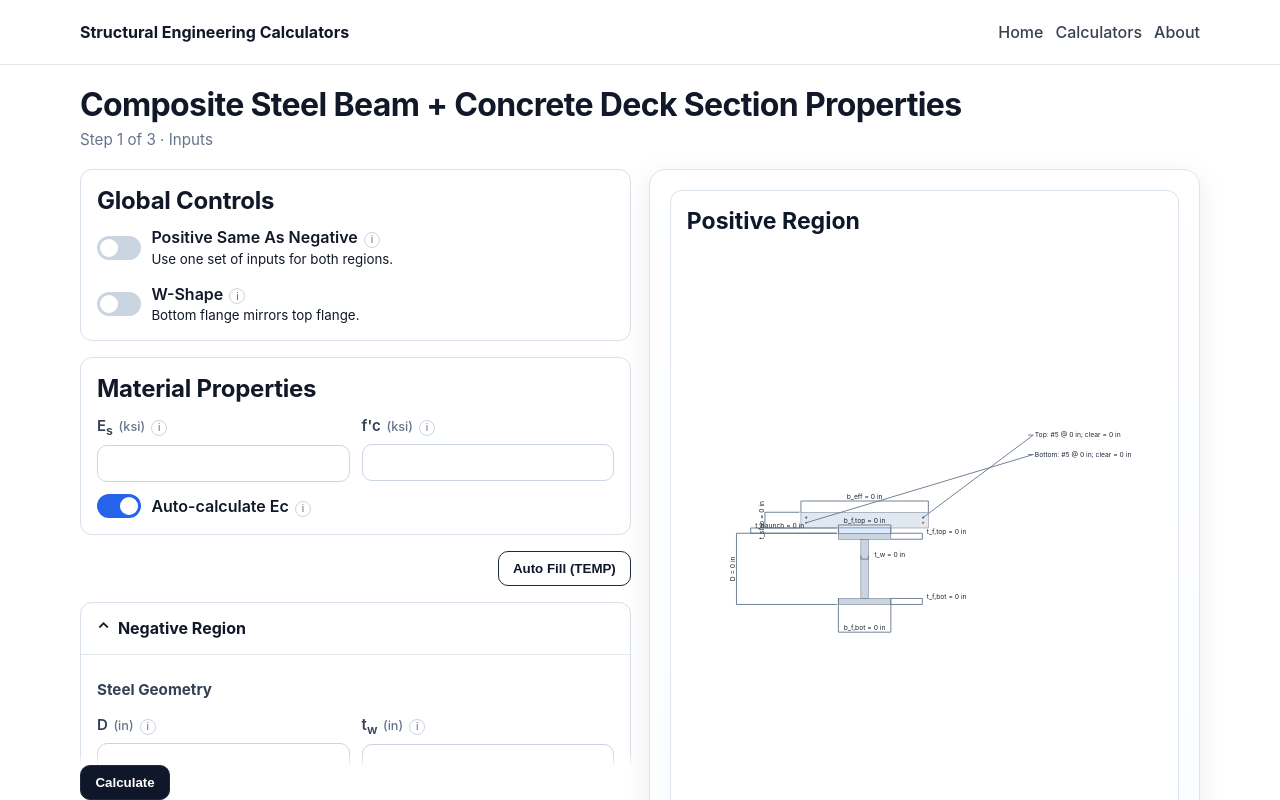
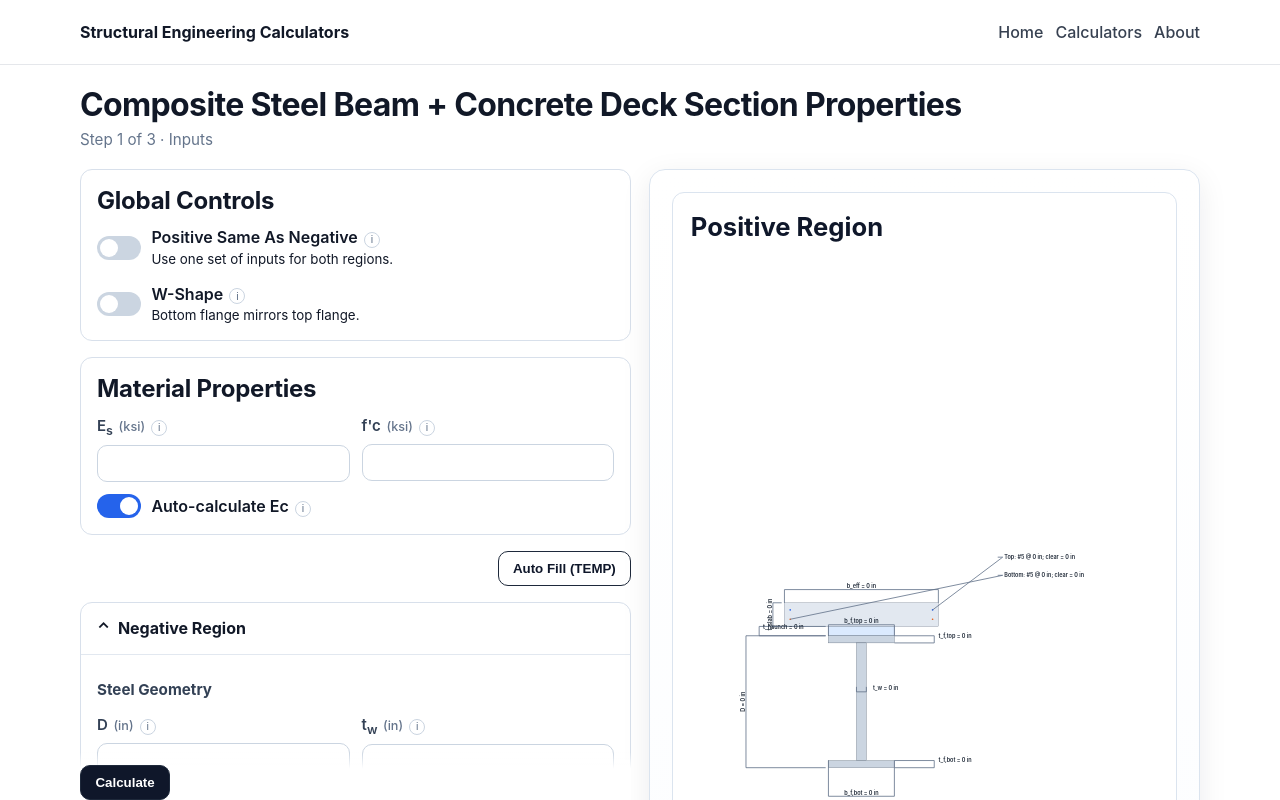
Before and after one commit to parkerallen22/Structural-Engineering-Calculation, a Next.js app: page /calculators/composite-section-properties in a window 1280 px wide. Shown: the top 800 px of the page. Built offline with nearby package versions, Linux system fonts and the light colour scheme.

Commit message:
Improve page 1 section diagram readability and sizing

```diff
--- a/src/app/calculators/composite-section-properties/page.js
+++ b/src/app/calculators/composite-section-properties/page.js
@@ -235,47 +235,47 @@ function SectionSketch({ region, title, compact = false }) {
   const tSlab = toNumber(region.tSlab, 8);
   const bEff = toNumber(region.bEff, Math.max(bfTop, bfBot));
 
-  const viewWidth = 1180;
-  const viewHeight = compact ? 700 : 760;
-  const viewPadding = 44;
-  const centerX = 430;
-  const baseY = compact ? 570 : 620;
-  const availableHeight = compact ? 500 : 540;
+  const viewWidth = 1460;
+  const viewHeight = compact ? 1060 : 1120;
+  const viewPadding = 120;
+  const centerX = 500;
+  const baseY = compact ? 900 : 950;
+  const availableHeight = compact ? 760 : 820;
 
   const verticalScale = availableHeight / Math.max(D + tHaunch + tSlab, 1);
-  const horizontalScale = 500 / Math.max(bEff, bfTop, bfBot, 1);
+  const horizontalScale = 620 / Math.max(bEff, bfTop, bfBot, 1);
 
-  const slabH = clampInchesToPx(tSlab, verticalScale, 42, compact ? 170 : 190);
-  const haunchH = clampInchesToPx(tHaunch, verticalScale, 14, 64);
-  const steelH = clampInchesToPx(D, verticalScale, 190, compact ? 360 : 390);
+  const slabH = clampInchesToPx(tSlab, verticalScale, 86, compact ? 320 : 360);
+  const haunchH = clampInchesToPx(tHaunch, verticalScale, 34, 100);
+  const steelH = clampInchesToPx(D, verticalScale, 480, compact ? 620 : 700);
 
-  const topFlangeH = clampInchesToPx(tfTop, verticalScale, 16, 46);
-  const bottomFlangeH = clampInchesToPx(tfBot, verticalScale, 16, 46);
-  const webH = Math.max(28, steelH - topFlangeH - bottomFlangeH);
+  const topFlangeH = clampInchesToPx(tfTop, verticalScale, 26, 78);
+  const bottomFlangeH = clampInchesToPx(tfBot, verticalScale, 26, 78);
+  const webH = Math.max(80, steelH - topFlangeH - bottomFlangeH);
 
-  const slabW = clampInchesToPx(bEff, horizontalScale, 340, 620);
-  const topFlangeW = clampInchesToPx(bfTop, horizontalScale, 140, 440);
-  const bottomFlangeW = clampInchesToPx(bfBot, horizontalScale, 140, 440);
-  const webW = clampInchesToPx(tw, horizontalScale, 20, 64);
+  const slabW = clampInchesToPx(bEff, horizontalScale, 560, 840);
+  const topFlangeW = clampInchesToPx(bfTop, horizontalScale, 240, 580);
+  const bottomFlangeW = clampInchesToPx(bfBot, horizontalScale, 240, 580);
+  const webW = clampInchesToPx(tw, horizontalScale, 36, 110);
 
   const steelTopY = baseY - steelH;
   const haunchY = steelTopY - haunchH;
   const slabY = haunchY - slabH;
 
-  const topBarY = slabY + clampInchesToPx(region.rebarTop.clearDistance, verticalScale, 14, slabH * 0.45);
-  const bottomBarY = slabY + slabH - clampInchesToPx(region.rebarBottom.clearDistance, verticalScale, 14, slabH * 0.45);
-  const topBars = computeBarLayout(slabW - 28, region.rebarTop.spacing, bEff);
-  const bottomBars = computeBarLayout(slabW - 28, region.rebarBottom.spacing, bEff);
+  const topBarY = slabY + clampInchesToPx(region.rebarTop.clearDistance, verticalScale, 26, slabH * 0.45);
+  const bottomBarY = slabY + slabH - clampInchesToPx(region.rebarBottom.clearDistance, verticalScale, 26, slabH * 0.45);
+  const topBars = computeBarLayout(slabW - 42, region.rebarTop.spacing, bEff);
+  const bottomBars = computeBarLayout(slabW - 42, region.rebarBottom.spacing, bEff);
   const topBarR = computeBarRadius(region.rebarTop.barSize);
   const bottomBarR = computeBarRadius(region.rebarBottom.barSize);
 
   const markerId = `arrow-${title ?? 'single'}`;
   const dimensionTextClass = styles.dimensionText;
-  const smallDimX = centerX + Math.max(topFlangeW, bottomFlangeW) / 2 + 84;
-  const twDimY = steelTopY + topFlangeH + webH / 2 - 26;
-  const topNoteY = compact ? 124 : 146;
-  const bottomNoteY = compact ? 176 : 202;
-  const noteX = 884;
+  const smallDimX = centerX + Math.max(topFlangeW, bottomFlangeW) / 2 + 145;
+  const twDimY = steelTopY + topFlangeH + webH / 2 - 36;
+  const topNoteY = compact ? 142 : 164;
+  const bottomNoteY = compact ? 208 : 236;
+  const noteX = 1020;
 
   const topBarText = region.rebarTop.alternatingBars
     ? `${region.rebarTop.barSize} @ ${fmtSketch(region.rebarTop.spacing)} in, ${region.rebarTop.altBarSize} @ ${fmtSketch(region.rebarTop.altSpacing)} in`
@@ -290,8 +290,8 @@ function SectionSketch({ region, title, compact = false }) {
       {title ? <h4>{title}</h4> : null}
       <svg className={`${styles.sectionSketch} ${compact ? styles.sectionSketchCompact : ''}`} viewBox={`${-viewPadding} ${-viewPadding} ${viewWidth + viewPadding * 2} ${viewHeight + viewPadding * 2}`} role="img" aria-label={`Composite section sketch ${title ?? ''}`}>
         <defs>
-          <marker id={markerId} markerWidth="12" markerHeight="12" refX="2" refY="6" markerUnits="strokeWidth" orient="auto-start-reverse">
-            <path d="M0,6 L12,0 L12,12 z" fill="#64748b" />
+          <marker id={markerId} markerWidth="14" markerHeight="14" refX="3" refY="7" markerUnits="strokeWidth" orient="auto-start-reverse">
+            <path d="M0,7 L14,0 L14,14 z" fill="#64748b" />
           </marker>
         </defs>
 
@@ -305,22 +305,22 @@ function SectionSketch({ region, title, compact = false }) {
         {topBars.map((offset) => <circle key={`top-${offset}`} cx={centerX + offset} cy={topBarY} r={topBarR} fill="#2563eb" />)}
         {bottomBars.map((offset) => <circle key={`bot-${offset}`} cx={centerX + offset} cy={bottomBarY} r={bottomBarR} fill="#ea580c" />)}
 
-        <Dimension markerId={markerId} orientation="vertical" x1={88} y1={baseY} x2={88} y2={steelTopY} extA={{ x1: centerX - bottomFlangeW / 2 - 4, y1: baseY, x2: 88, y2: baseY }} extB={{ x1: centerX - topFlangeW / 2 - 4, y1: steelTopY, x2: 88, y2: steelTopY }} label={`D = ${fmtSketch(D)} in`} className={styles.dimensionLine} textClassName={dimensionTextClass} />
-        <Dimension markerId={markerId} orientation="vertical" x1={126} y1={haunchY} x2={126} y2={steelTopY} extA={{ x1: centerX - topFlangeW / 2 - 4, y1: steelTopY, x2: 126, y2: steelTopY }} extB={{ x1: centerX - topFlangeW / 2 - 4, y1: haunchY, x2: 126, y2: haunchY }} label={`t_haunch = ${fmtSketch(tHaunch)} in`} className={styles.dimensionLine} textClassName={dimensionTextClass} labelX={138} textAnchor="start" rotateLabel={false} />
-        <Dimension markerId={markerId} orientation="vertical" x1={164} y1={slabY} x2={164} y2={haunchY} extA={{ x1: centerX - slabW / 2 - 4, y1: slabY, x2: 164, y2: slabY }} extB={{ x1: centerX - slabW / 2 - 4, y1: haunchY, x2: 164, y2: haunchY }} label={`t_slab = ${fmtSketch(tSlab)} in`} className={styles.dimensionLine} textClassName={dimensionTextClass} />
+        <Dimension markerId={markerId} orientation="vertical" x1={80} y1={baseY} x2={80} y2={steelTopY} extA={{ x1: centerX - bottomFlangeW / 2 - 10, y1: baseY, x2: 80, y2: baseY }} extB={{ x1: centerX - topFlangeW / 2 - 10, y1: steelTopY, x2: 80, y2: steelTopY }} label={`D = ${fmtSketch(D)} in`} className={styles.dimensionLine} textClassName={dimensionTextClass} />
+        <Dimension markerId={markerId} orientation="vertical" x1={128} y1={haunchY} x2={128} y2={steelTopY} extA={{ x1: centerX - topFlangeW / 2 - 10, y1: steelTopY, x2: 128, y2: steelTopY }} extB={{ x1: centerX - topFlangeW / 2 - 10, y1: haunchY, x2: 128, y2: haunchY }} label={`t_haunch = ${fmtSketch(tHaunch)} in`} className={styles.dimensionLine} textClassName={dimensionTextClass} labelX={142} textAnchor="start" rotateLabel={false} />
+        <Dimension markerId={markerId} orientation="vertical" x1={178} y1={slabY} x2={178} y2={haunchY} extA={{ x1: centerX - slabW / 2 - 10, y1: slabY, x2: 178, y2: slabY }} extB={{ x1: centerX - slabW / 2 - 10, y1: haunchY, x2: 178, y2: haunchY }} label={`t_slab = ${fmtSketch(tSlab)} in`} className={styles.dimensionLine} textClassName={dimensionTextClass} />
 
-        <Dimension markerId={markerId} orientation="horizontal" x1={centerX - slabW / 2} y1={slabY - 30} x2={centerX + slabW / 2} y2={slabY - 30} extA={{ x1: centerX - slabW / 2, y1: slabY, x2: centerX - slabW / 2, y2: slabY - 30 }} extB={{ x1: centerX + slabW / 2, y1: slabY, x2: centerX + slabW / 2, y2: slabY - 30 }} label={`b_eff = ${fmtSketch(bEff)} in`} className={styles.dimensionLine} textClassName={dimensionTextClass} />
-        <Dimension markerId={markerId} orientation="horizontal" x1={centerX - topFlangeW / 2} y1={steelTopY - 22} x2={centerX + topFlangeW / 2} y2={steelTopY - 22} extA={{ x1: centerX - topFlangeW / 2, y1: steelTopY, x2: centerX - topFlangeW / 2, y2: steelTopY - 22 }} extB={{ x1: centerX + topFlangeW / 2, y1: steelTopY, x2: centerX + topFlangeW / 2, y2: steelTopY - 22 }} label={`b_f,top = ${fmtSketch(bfTop)} in`} className={styles.dimensionLine} textClassName={dimensionTextClass} />
-        <Dimension markerId={markerId} orientation="horizontal" x1={centerX - bottomFlangeW / 2} y1={baseY + 74} x2={centerX + bottomFlangeW / 2} y2={baseY + 74} extA={{ x1: centerX - bottomFlangeW / 2, y1: baseY - bottomFlangeH, x2: centerX - bottomFlangeW / 2, y2: baseY + 74 }} extB={{ x1: centerX + bottomFlangeW / 2, y1: baseY - bottomFlangeH, x2: centerX + bottomFlangeW / 2, y2: baseY + 74 }} label={`b_f,bot = ${fmtSketch(bfBot)} in`} className={styles.dimensionLine} textClassName={dimensionTextClass} />
-        <Dimension markerId={markerId} orientation="vertical" x1={smallDimX} y1={steelTopY} x2={smallDimX} y2={steelTopY + topFlangeH} extA={{ x1: centerX + topFlangeW / 2, y1: steelTopY, x2: smallDimX, y2: steelTopY }} extB={{ x1: centerX + topFlangeW / 2, y1: steelTopY + topFlangeH, x2: smallDimX, y2: steelTopY + topFlangeH }} label={`t_f,top = ${fmtSketch(tfTop)} in`} className={styles.dimensionLine} textClassName={dimensionTextClass} labelX={smallDimX + 12} textAnchor="start" rotateLabel={false} />
-        <Dimension markerId={markerId} orientation="vertical" x1={smallDimX} y1={baseY - bottomFlangeH} x2={smallDimX} y2={baseY} extA={{ x1: centerX + bottomFlangeW / 2, y1: baseY - bottomFlangeH, x2: smallDimX, y2: baseY - bottomFlangeH }} extB={{ x1: centerX + bottomFlangeW / 2, y1: baseY, x2: smallDimX, y2: baseY }} label={`t_f,bot = ${fmtSketch(tfBot)} in`} className={styles.dimensionLine} textClassName={dimensionTextClass} labelX={smallDimX + 12} textAnchor="start" rotateLabel={false} />
-        <Dimension markerId={markerId} orientation="horizontal" x1={centerX - webW / 2} y1={twDimY} x2={centerX + webW / 2} y2={twDimY} extA={{ x1: centerX - webW / 2, y1: twDimY - 10, x2: centerX - webW / 2, y2: twDimY }} extB={{ x1: centerX + webW / 2, y1: twDimY - 10, x2: centerX + webW / 2, y2: twDimY }} label={`t_w = ${fmtSketch(tw)} in`} className={styles.dimensionLine} textClassName={dimensionTextClass} labelX={centerX + webW / 2 + 16} labelY={twDimY} textAnchor="start" rotateLabel={false} />
+        <Dimension markerId={markerId} orientation="horizontal" x1={centerX - slabW / 2} y1={slabY - 48} x2={centerX + slabW / 2} y2={slabY - 48} extA={{ x1: centerX - slabW / 2, y1: slabY, x2: centerX - slabW / 2, y2: slabY - 48 }} extB={{ x1: centerX + slabW / 2, y1: slabY, x2: centerX + slabW / 2, y2: slabY - 48 }} label={`b_eff = ${fmtSketch(bEff)} in`} className={styles.dimensionLine} textClassName={dimensionTextClass} />
+        <Dimension markerId={markerId} orientation="horizontal" x1={centerX - topFlangeW / 2} y1={steelTopY - 40} x2={centerX + topFlangeW / 2} y2={steelTopY - 40} extA={{ x1: centerX - topFlangeW / 2, y1: steelTopY, x2: centerX - topFlangeW / 2, y2: steelTopY - 40 }} extB={{ x1: centerX + topFlangeW / 2, y1: steelTopY, x2: centerX + topFlangeW / 2, y2: steelTopY - 40 }} label={`b_f,top = ${fmtSketch(bfTop)} in`} className={styles.dimensionLine} textClassName={dimensionTextClass} />
+        <Dimension markerId={markerId} orientation="horizontal" x1={centerX - bottomFlangeW / 2} y1={baseY + 104} x2={centerX + bottomFlangeW / 2} y2={baseY + 104} extA={{ x1: centerX - bottomFlangeW / 2, y1: baseY - bottomFlangeH, x2: centerX - bottomFlangeW / 2, y2: baseY + 104 }} extB={{ x1: centerX + bottomFlangeW / 2, y1: baseY - bottomFlangeH, x2: centerX + bottomFlangeW / 2, y2: baseY + 104 }} label={`b_f,bot = ${fmtSketch(bfBot)} in`} className={styles.dimensionLine} textClassName={dimensionTextClass} />
+        <Dimension markerId={markerId} orientation="vertical" x1={smallDimX} y1={steelTopY} x2={smallDimX} y2={steelTopY + topFlangeH} extA={{ x1: centerX + topFlangeW / 2, y1: steelTopY, x2: smallDimX, y2: steelTopY }} extB={{ x1: centerX + topFlangeW / 2, y1: steelTopY + topFlangeH, x2: smallDimX, y2: steelTopY + topFlangeH }} label={`t_f,top = ${fmtSketch(tfTop)} in`} className={styles.dimensionLine} textClassName={dimensionTextClass} labelX={smallDimX + 16} textAnchor="start" rotateLabel={false} />
+        <Dimension markerId={markerId} orientation="vertical" x1={smallDimX} y1={baseY - bottomFlangeH} x2={smallDimX} y2={baseY} extA={{ x1: centerX + bottomFlangeW / 2, y1: baseY - bottomFlangeH, x2: smallDimX, y2: baseY - bottomFlangeH }} extB={{ x1: centerX + bottomFlangeW / 2, y1: baseY, x2: smallDimX, y2: baseY }} label={`t_f,bot = ${fmtSketch(tfBot)} in`} className={styles.dimensionLine} textClassName={dimensionTextClass} labelX={smallDimX + 16} textAnchor="start" rotateLabel={false} />
+        <Dimension markerId={markerId} orientation="horizontal" x1={centerX - webW / 2} y1={twDimY} x2={centerX + webW / 2} y2={twDimY} extA={{ x1: centerX - webW / 2, y1: twDimY - 18, x2: centerX - webW / 2, y2: twDimY }} extB={{ x1: centerX + webW / 2, y1: twDimY - 18, x2: centerX + webW / 2, y2: twDimY }} label={`t_w = ${fmtSketch(tw)} in`} className={styles.dimensionLine} textClassName={dimensionTextClass} labelX={centerX + webW / 2 + 24} labelY={twDimY} textAnchor="start" rotateLabel={false} />
 
         <text x={noteX} y={topNoteY} className={dimensionTextClass}>Top: {topBarText}; clear = {fmtSketch(region.rebarTop.clearDistance)} in</text>
         <text x={noteX} y={bottomNoteY} className={dimensionTextClass}>Bottom: {bottomBarText}; clear = {fmtSketch(region.rebarBottom.clearDistance)} in</text>
 
-        <polyline points={`${noteX - 18},${topNoteY - 6} ${noteX - 4},${topNoteY - 6} ${centerX + topBars[topBars.length - 1]},${topBarY}`} className={styles.dimensionLine} fill="none" markerEnd={`url(#${markerId})`} />
-        <polyline points={`${noteX - 18},${bottomNoteY - 6} ${noteX - 4},${bottomNoteY - 6} ${centerX + bottomBars[bottomBars.length - 2]},${bottomBarY}`} className={styles.dimensionLine} fill="none" markerEnd={`url(#${markerId})`} />
+        <polyline points={`${noteX - 24},${topNoteY - 8} ${noteX - 6},${topNoteY - 8} ${centerX + topBars[topBars.length - 1]},${topBarY}`} className={styles.dimensionLine} fill="none" markerEnd={`url(#${markerId})`} />
+        <polyline points={`${noteX - 24},${bottomNoteY - 8} ${noteX - 6},${bottomNoteY - 8} ${centerX + bottomBars[bottomBars.length - 2]},${bottomBarY}`} className={styles.dimensionLine} fill="none" markerEnd={`url(#${markerId})`} />
       </svg>
     </article>
   );
--- a/src/app/calculators/composite-section-properties/page.module.css
+++ b/src/app/calculators/composite-section-properties/page.module.css
@@ -93,58 +93,74 @@
 
 
 .diagramPanel {
-  padding: 1.25rem;
+  padding: 1.4rem;
   border-radius: 16px;
   border: 1px solid #dbe4ef;
   background: linear-gradient(180deg, #ffffff 0%, #f8fbff 100%);
   box-shadow: 0 8px 30px rgba(15, 23, 42, 0.08);
   overflow: visible;
+  min-height: 980px;
 }
 
 .diagramStack {
   display: grid;
-  gap: 1.1rem;
+  gap: 1.4rem;
 }
 
 .diagramCard {
   border: 1px solid #dbe4ef;
   border-radius: 12px;
   background: #fff;
-  padding: 1rem 1rem 1.2rem;
+  padding: 1.1rem 1.1rem 1.4rem;
   overflow: visible;
 }
 
 .diagramCard h4 {
-  margin: 0 0 0.75rem;
+  margin: 0 0 0.9rem;
   color: #0f172a;
-  font-size: clamp(1.4rem, 1.8vw, 1.55rem);
+  font-size: clamp(1.55rem, 2vw, 1.85rem);
 }
 
 .sectionSketch {
   width: 100%;
-  height: clamp(500px, 56vw, 650px);
+  height: clamp(760px, 66vw, 980px);
   display: block;
   overflow: visible;
 }
 
 .sectionSketchCompact {
-  height: clamp(460px, 48vw, 550px);
+  height: clamp(680px, 58vw, 860px);
 }
 
 .dimensionLine {
   stroke: #64748b;
-  stroke-width: 2.4;
+  stroke-width: 3;
   fill: none;
 }
 
 .dimensionText {
-  font-size: 18px;
+  font-size: 20px;
+  font-weight: 600;
   fill: #1f2937;
   font-family: Inter, -apple-system, BlinkMacSystemFont, 'Segoe UI', sans-serif;
 }
 
 .dimensionTextCompact {
-  font-size: 18px;
+  font-size: 20px;
+}
+
+@media (max-width: 1440px) {
+  .diagramPanel {
+    min-height: 880px;
+  }
+
+  .sectionSketch {
+    height: clamp(700px, 74vw, 920px);
+  }
+
+  .sectionSketchCompact {
+    height: clamp(640px, 66vw, 820px);
+  }
 }
 
 .resultTable { width: 100%; border-collapse: collapse; font-size: 0.9rem; margin-top: 0.75rem; }
```
